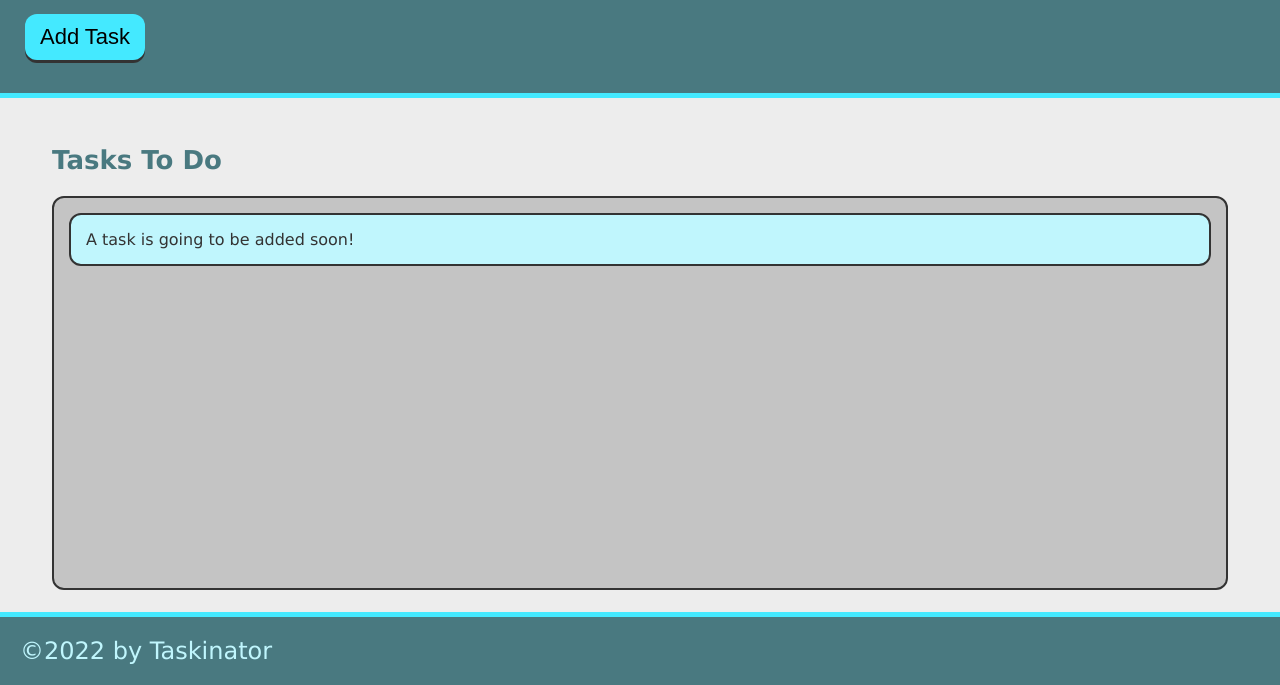
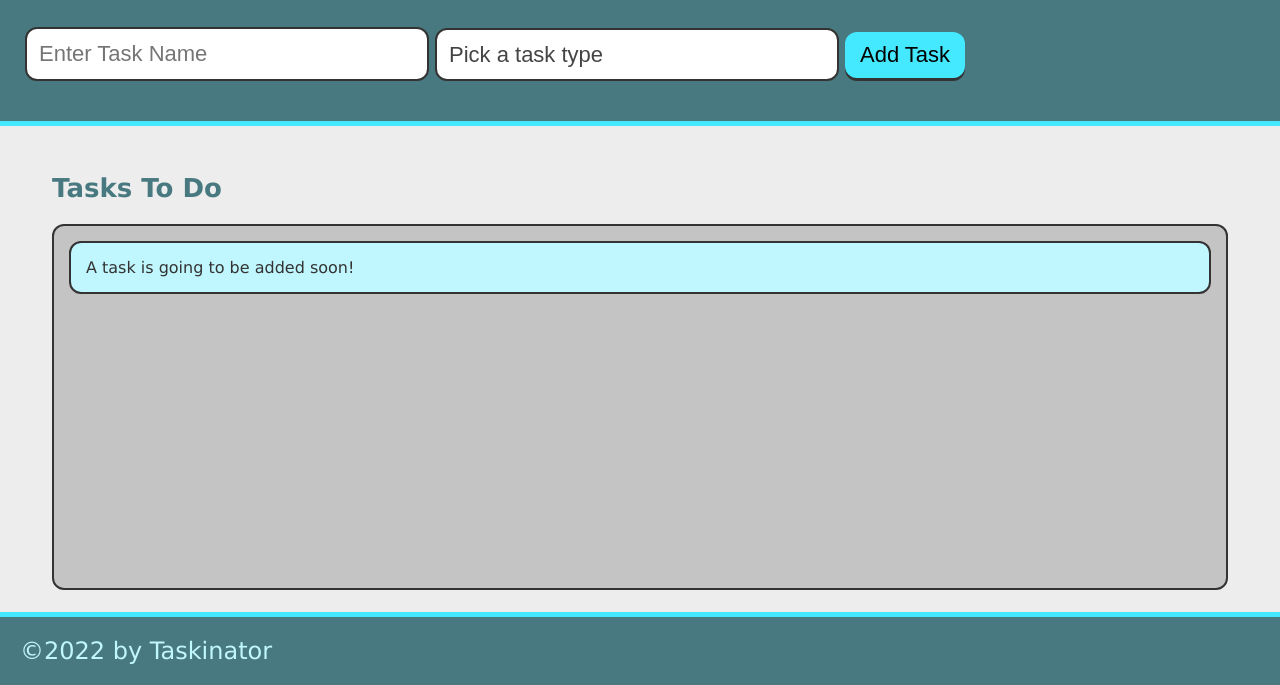
Before and after one commit to ObregonScott/Taskinator, a plain HTML site: page index.html in a window 1280 px wide. Shown: the part 115-800 px from the top of the page. Drawn offline with Linux system fonts and the light colour scheme.

Commit message:
taskform

```diff
--- a/index.html
+++ b/index.html
@@ -13,7 +13,22 @@
     <header>
         <h1 class="page-title">Taskinator</h1>
         <p>Click the button below to add a new task!</p>
-        <button class="btn" id="save-task">Add Task</button>
+        <form id="task-form">
+            <div class="form-group">
+                <input type="text" name="task-name" placeholder="Enter Task Name">
+            </div>
+            <div class="form-group">
+                <select name="Task-type" class="select-dropdown">
+                    <option value="" disabled selected> Pick a task type</option>
+                    <option value="Print">Print</option>
+                    <option value="Web">Web</option>
+                    <option value="Mobile">Mobile</option>
+                </select>
+            </div>
+            <div class="form-group">
+                <button class="btn" id="save-task" type="submit">Add Task</button>
+            </div>
+        </form>
     </header>
     <main class="page-content">
         <section class="task-list-wrapper">
```
Lines whose indentation alone changed are shown as unchanged.
